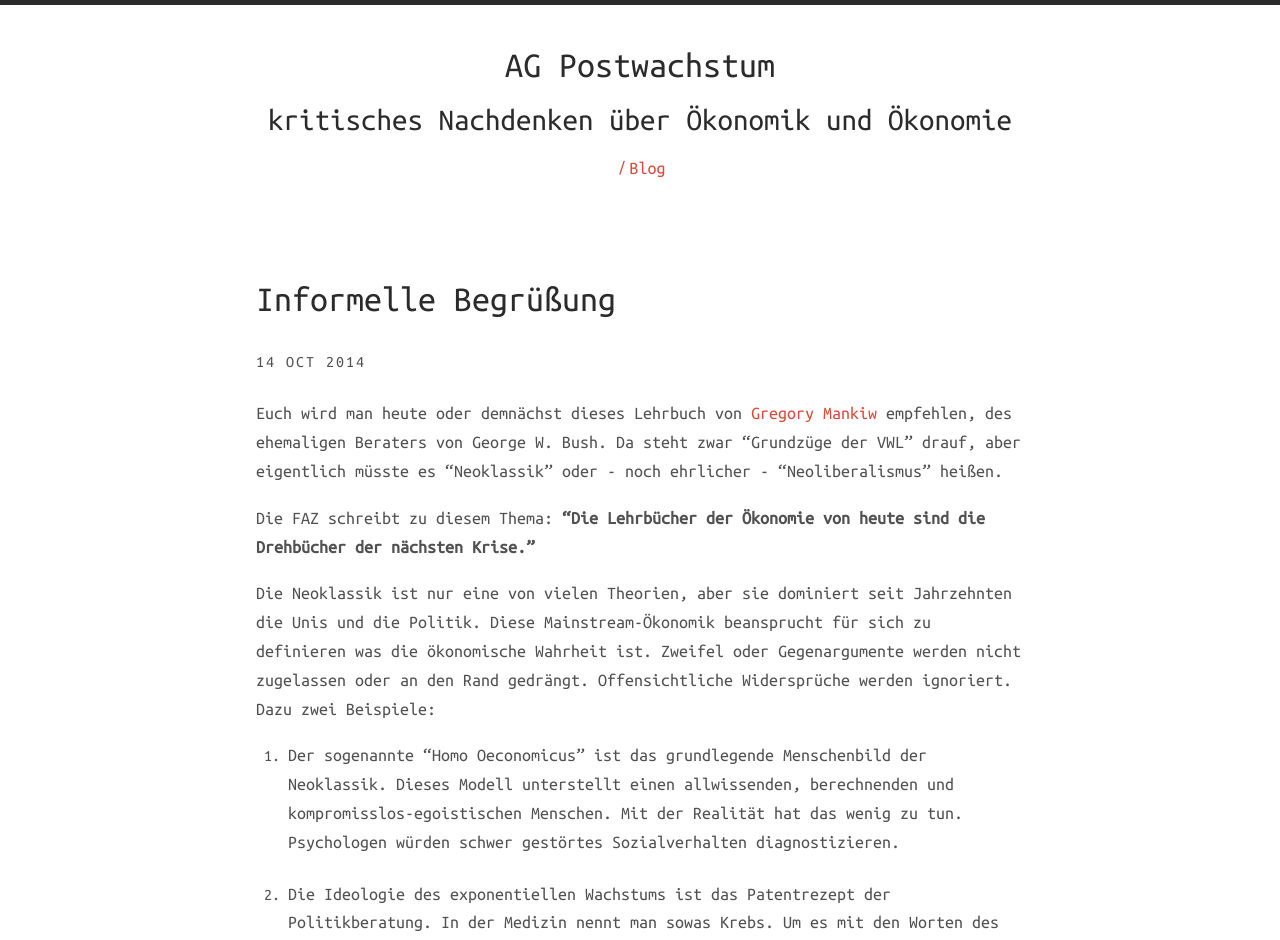
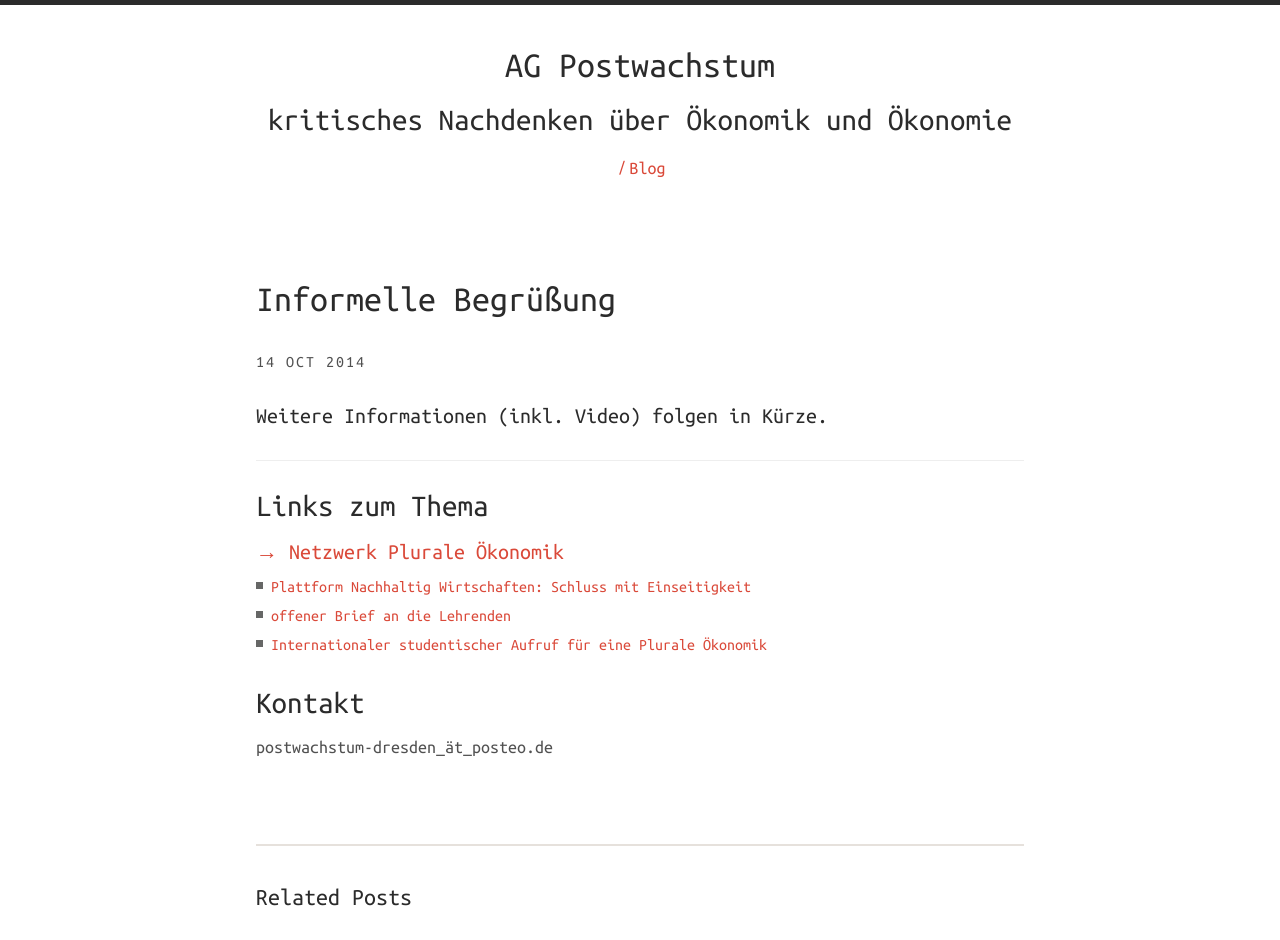
Before and after one commit to postwachstum/postwachstum.github.io, a Jekyll site: the page built from _posts/2014-10-14-postwachstum0.md, in a window 1280 px wide and 1400 px high. Shown: the top 940 px of the window. Built offline with Jekyll 4.4.1, drawn with Linux system fonts in a browser that asks for light colours; nearby versions of some CDN libraries; some of the changed text lies outside the part shown.

Commit message:
text raus

```diff
--- a/_posts/2014-10-14-postwachstum0.md
+++ b/_posts/2014-10-14-postwachstum0.md
@@ -9,44 +9,11 @@ categories:
 permalink: begruessung
 ---
 
-Euch wird man heute oder demnächst dieses Lehrbuch von [Gregory Mankiw](http://harvardpolitics.com/harvard/an-open-letter-to-greg-mankiw/) empfehlen, des ehemaligen Beraters von George W. Bush. Da steht zwar "Grundzüge der VWL" drauf, aber eigentlich müsste es "Neoklassik" oder - noch ehrlicher  - "Neoliberalismus" heißen.
-
-Die FAZ schreibt zu diesem Thema:
-**"Die Lehrbücher der Ökonomie von heute sind die Drehbücher der nächsten Krise."**
-
-
-
-Die Neoklassik ist nur eine von vielen Theorien, aber sie dominiert seit Jahrzehnten die Unis und die Politik. Diese Mainstream-Ökonomik beansprucht für sich zu definieren was die ökonomische Wahrheit ist. Zweifel oder Gegenargumente werden nicht zugelassen oder an den Rand gedrängt. Offensichtliche Widersprüche werden ignoriert.
-Dazu zwei Beispiele:
-
-1. Der sogenannte "Homo Oeconomicus" ist das grundlegende Menschenbild der Neoklassik. Dieses Modell unterstellt einen allwissenden, berechnenden und kompromisslos-egoistischen Menschen. Mit der Realität hat das wenig zu tun. Psychologen würden schwer gestörtes Sozialverhalten diagnostizieren.
-
-2. Die Ideologie des exponentiellen Wachstums ist das Patentrezept der Politikberatung.
-In der Medizin nennt man sowas Krebs. Um es mit den Worten des US-amerikanischen Ökonomen Boulding ausdrücken:
-**"Jeder, der an unendliches Wachstum auf einem endlichen Planeten glaubt, ist entweder verrückt oder Ökonom."**
-
-Es gibt noch viele offene Fragen:
-Welchen Interessen dient dieses Verständnis von Ökonomie?
-Welchen Einfluss hat die Wirtschaft auf die Politik?
-Und verträgt sich das alles noch mit Demokratie?
-
-Wissenschaft lebt vom kritischen Denken, vom Zweifel und vom Hinterfragen!
-
-Wer Interesse hat, über den Tellerrand der neoklassischen Weltsicht hinaus zu schauen, der kann nach der Vorlesung zu uns an den Stand kommen oder auf unsere Website schauen.
-
-Wer einfach nur schnell Karriere machen will, sollte schön brav dieses Buch auswendig lernen,
-nebenbei an der Börse auf Lebensmittel spekulieren, in Streubomben investieren und hoffen dass es bis zur nächsten Krise noch ein paar Jahre dauert.
-Wer seine Karriere hingegen krisensicher gestalten möchte, sollte mehr als die Mainstream-Neoklassik kennen. Das Netzwerk “Plurale Ökonomik” ist hierfür ein Anlaufpunkt.
-
-Ich bedanke mich für die Gelegenheit hier zu sprechen und wünsche Euch jetzt eine interessante Vorlesung und ein möglichst erkenntnisreiches Studium.
-
-___
-
 ##### Weitere Informationen (inkl. Video) folgen in Kürze.
 
 ___
 
-## Weiterführende Links
+## Links zum Thema
 
 ##### [&rarr; Netzwerk Plurale Ökonomik](https://www.plurale-oekonomik.de/)
  * [Plattform Nachhaltig Wirtschaften: Schluss mit Einseitigkeit](http://www.nachhaltigwirtschaften.net/scripts/basics/eco-world/wirtschaft/basics.prg?session=bc6add5b54314367_345794&a_no=8331&r_index=4.1.2)
```
